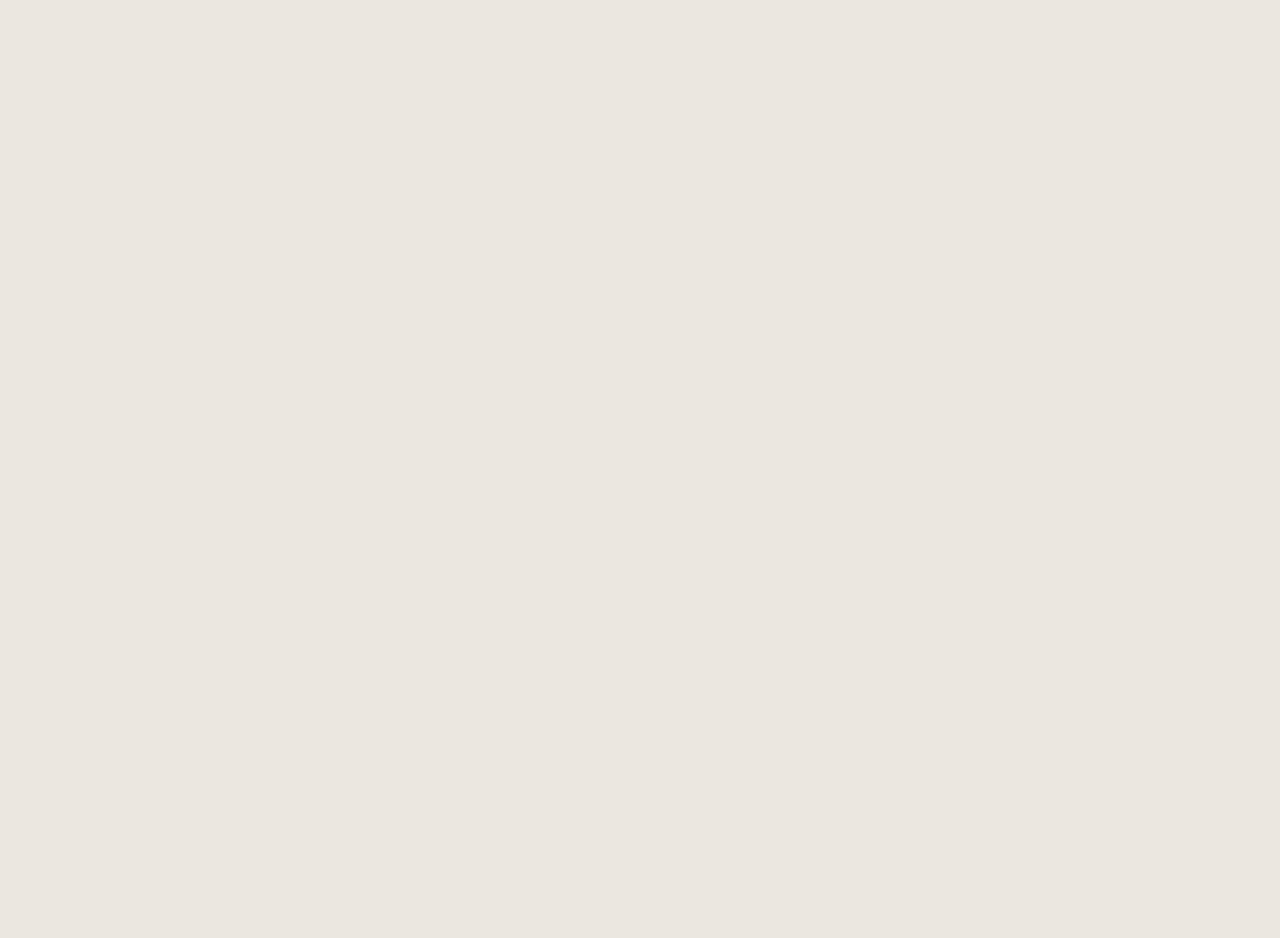
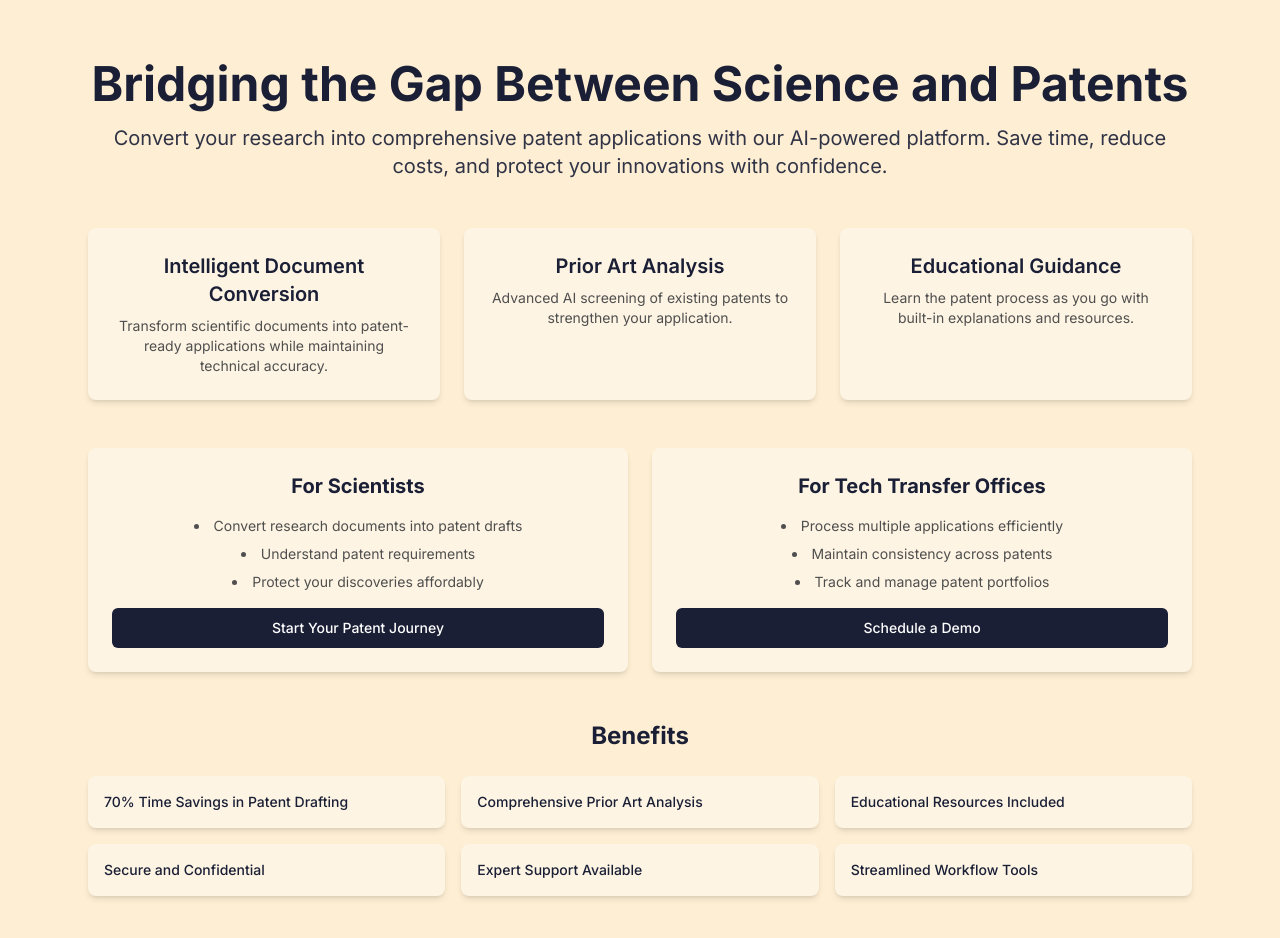
Before and after one commit to MarcPashin/ArticleIP, a Next.js app: page / in a window 1280 px wide. Shown: the part 820-1758 px from the top of the page. Before the commit the page ends 800 px from the top, so only its background shows below. Built offline with nearby package versions, Linux system fonts and the light colour scheme.

Commit message:
Landing Update

```diff
--- a/app/(landing)/page.tsx
+++ b/app/(landing)/page.tsx
@@ -1,3 +1,4 @@
+import HomePageContent from "@/components/landing-content";
 import { LandingHero } from "@/components/landing-hero";
 import { LandingNavbar } from "@/components/landing-navbar";
 import { Button } from "@/components/ui/button";
@@ -11,7 +12,7 @@ const LandingPage = ( ) => {
 
         <LandingHero />
 
-
+        <HomePageContent />
        </div>
     );
 }
--- /dev/null
+++ b/components/landing-content.tsx
@@ -0,0 +1,143 @@
+"use client";
+
+import { motion } from "framer-motion";
+import { Button } from "./ui/button";
+
+export const HomePageContent = () => {
+  return (
+    <section className="py-20 bg-[#feefd4]">
+      <div className="max-w-6xl mx-auto text-center px-6 space-y-12">
+        {/* Heading */}
+        <motion.div
+          initial={{ opacity: 0, y: 20 }}
+          animate={{ opacity: 1, y: 0 }}
+          transition={{ delay: 0.1 }}
+          className="space-y-4"
+        >
+          <h2 className="text-4xl sm:text-5xl font-bold text-[#1a1f36]">
+            Bridging the Gap Between Science and Patents
+          </h2>
+          <p className="text-lg sm:text-xl text-[#1a1f36]/90">
+            Convert your research into comprehensive patent applications with
+            our AI-powered platform. Save time, reduce costs, and protect your
+            innovations with confidence.
+          </p>
+        </motion.div>
+
+        {/* Key Features */}
+        <motion.div
+          initial={{ opacity: 0, y: 20 }}
+          animate={{ opacity: 1, y: 0 }}
+          transition={{ delay: 0.2 }}
+          className="grid grid-cols-1 sm:grid-cols-2 lg:grid-cols-3 gap-6"
+        >
+          {[
+            {
+              title: "Intelligent Document Conversion",
+              description:
+                "Transform scientific documents into patent-ready applications while maintaining technical accuracy.",
+            },
+            {
+              title: "Prior Art Analysis",
+              description:
+                "Advanced AI screening of existing patents to strengthen your application.",
+            },
+            {
+              title: "Educational Guidance",
+              description:
+                "Learn the patent process as you go with built-in explanations and resources.",
+            },
+          ].map((feature, index) => (
+            <div
+              key={index}
+              className="bg-[#fdf4e3] p-6 rounded-lg shadow-md hover:shadow-lg transition-shadow duration-300"
+            >
+              <h3 className="text-xl font-semibold text-[#1a1f36] mb-2">
+                {feature.title}
+              </h3>
+              <p className="text-sm text-[#4f4f4f]">{feature.description}</p>
+            </div>
+          ))}
+        </motion.div>
+
+        {/* For Scientists and Tech Transfer Offices */}
+        <motion.div
+          initial={{ opacity: 0, y: 20 }}
+          animate={{ opacity: 1, y: 0 }}
+          transition={{ delay: 0.3 }}
+          className="grid grid-cols-1 sm:grid-cols-2 gap-6"
+        >
+          {[
+            {
+              title: "For Scientists",
+              points: [
+                "Convert research documents into patent drafts",
+                "Understand patent requirements",
+                "Protect your discoveries affordably",
+              ],
+              cta: "Start Your Patent Journey",
+            },
+            {
+              title: "For Tech Transfer Offices",
+              points: [
+                "Process multiple applications efficiently",
+                "Maintain consistency across patents",
+                "Track and manage patent portfolios",
+              ],
+              cta: "Schedule a Demo",
+            },
+          ].map((section, index) => (
+            <div
+              key={index}
+              className="bg-[#fdf4e3] p-6 rounded-lg shadow-md hover:shadow-lg transition-shadow duration-300"
+            >
+              <h4 className="text-xl font-bold text-[#1a1f36] mb-4">
+                {section.title}
+              </h4>
+              <ul className="list-disc list-inside space-y-2 text-sm text-[#4f4f4f]">
+                {section.points.map((point, idx) => (
+                  <li key={idx}>{point}</li>
+                ))}
+              </ul>
+              <Button
+                variant="primary"
+                className="mt-4 w-full bg-[#1a1f36] text-white hover:bg-black"
+              >
+                {section.cta}
+              </Button>
+            </div>
+          ))}
+        </motion.div>
+
+        {/* Benefits */}
+        <motion.div
+          initial={{ opacity: 0, y: 20 }}
+          animate={{ opacity: 1, y: 0 }}
+          transition={{ delay: 0.4 }}
+          className="space-y-6"
+        >
+          <h3 className="text-2xl font-bold text-[#1a1f36]">Benefits</h3>
+          <div className="grid grid-cols-1 sm:grid-cols-2 lg:grid-cols-3 gap-4 text-left">
+            {[
+              "70% Time Savings in Patent Drafting",
+              "Comprehensive Prior Art Analysis",
+              "Educational Resources Included",
+              "Secure and Confidential",
+              "Expert Support Available",
+              "Streamlined Workflow Tools",
+            ].map((benefit, index) => (
+              <div
+                key={index}
+                className="bg-[#fdf4e3] p-4 rounded-lg shadow-md hover:shadow-lg transition-shadow duration-300 text-[#1a1f36]"
+              >
+                <p className="text-sm font-medium">{benefit}</p>
+              </div>
+            ))}
+          </div>
+        </motion.div>
+      </div>
+    </section>
+  );
+};
+
+export default HomePageContent;
--- a/components/landing-hero.tsx
+++ b/components/landing-hero.tsx
@@ -97,7 +97,7 @@ export const LandingHero = () => {
                     transition={{ delay: 0.6 }}
                     className="flex justify-center gap-8 pt-6" /* Reduced pt from 12 to 6 */
                 >
-                    {['AI-Powered', '24/7 Support', 'Trusted by Pear VC'].map((feature, index) => (
+                    {['AI-Powered', 'Vetted by Top Lawyers', 'Backed by Pear VC', 'Trusted by Leading Biotech Startups'].map((feature, index) => (
                         <div key={index} className="flex items-center gap-2">
                             <div className="w-2 h-2 rounded-full bg-[#1a1f36]" />
                             <span className="text-sm font-medium text-[#1a1f36]">{feature}</span>
```
